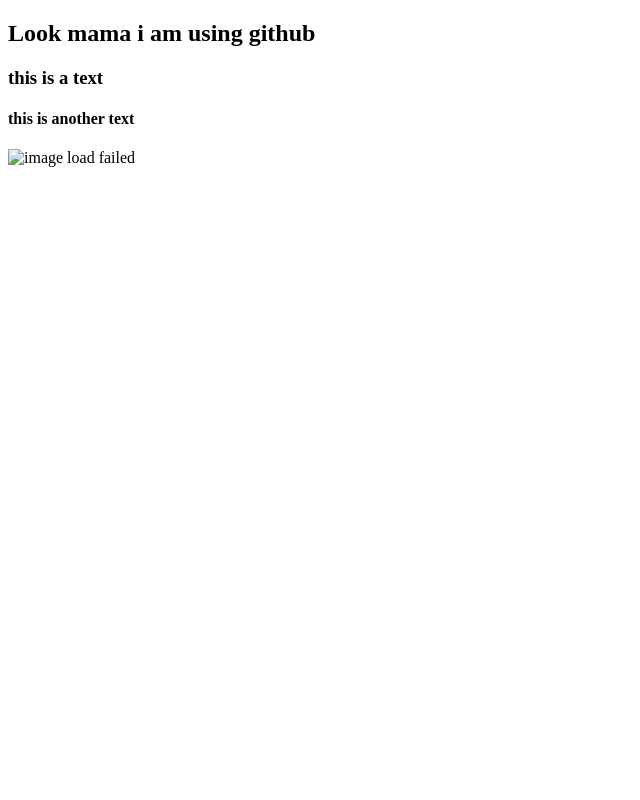
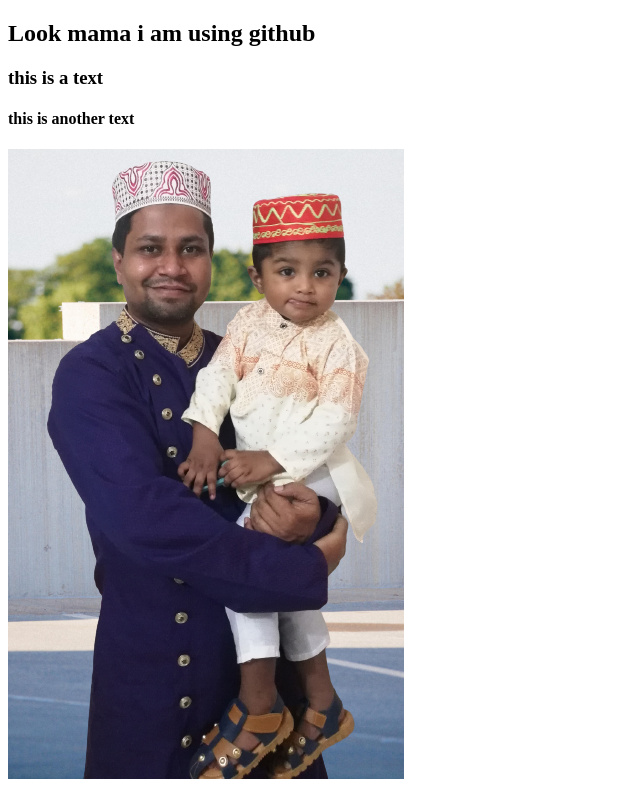
Before and after one commit to jaherm65/dev-shaka, a plain HTML site: page index.html in a window 1280 px wide. Shown: the whole page, without its empty margins (0-640 px from the left). Drawn offline with Linux system fonts and the light colour scheme.

Commit message:
image location error fixed

```diff
--- a/index.html
+++ b/index.html
@@ -10,6 +10,6 @@
     <h2>Look mama i am using github</h2>
     <h3>this is a text</h3>
     <h4>this is another text</h4>
-    <img src="imagegit/daddy.png" alt="image load failed">
+    <img src="image/daddy.png" alt="image load failed">
 </body>
 </html>
```
